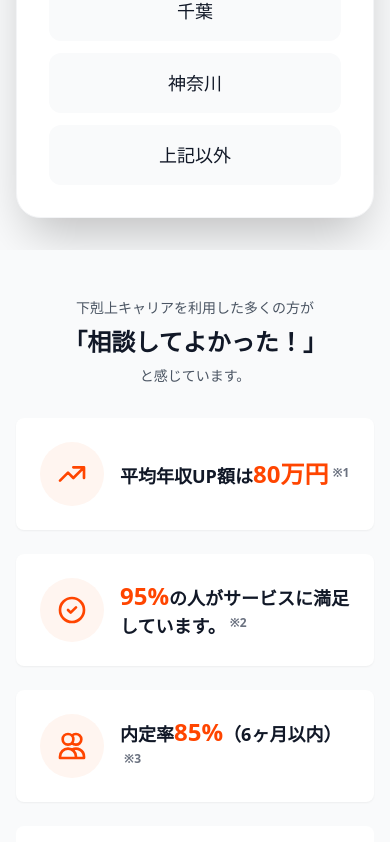
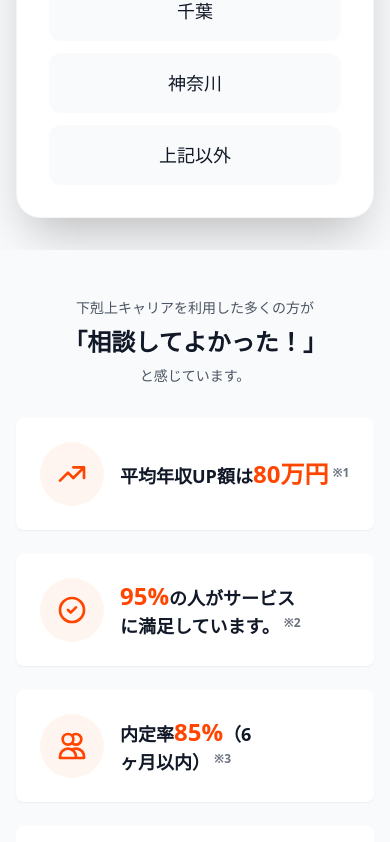
Before and after one commit to Yusuke-1249/gekokujo-career, a Next.js app: page / in a window 390 px wide. Shown: the part 863-1705 px from the top of the page. Built offline with nearby package versions, Linux system fonts and the light colour scheme.

Commit message:
style: balance paragraph wrapping for better mobile layout

```diff
--- a/app/globals.css
+++ b/app/globals.css
@@ -29,6 +29,10 @@ body {
   -moz-osx-font-smoothing: grayscale;
 }
 
+p {
+  text-wrap: balance;
+}
+
 a {
   color: inherit;
   text-decoration: none;
```
